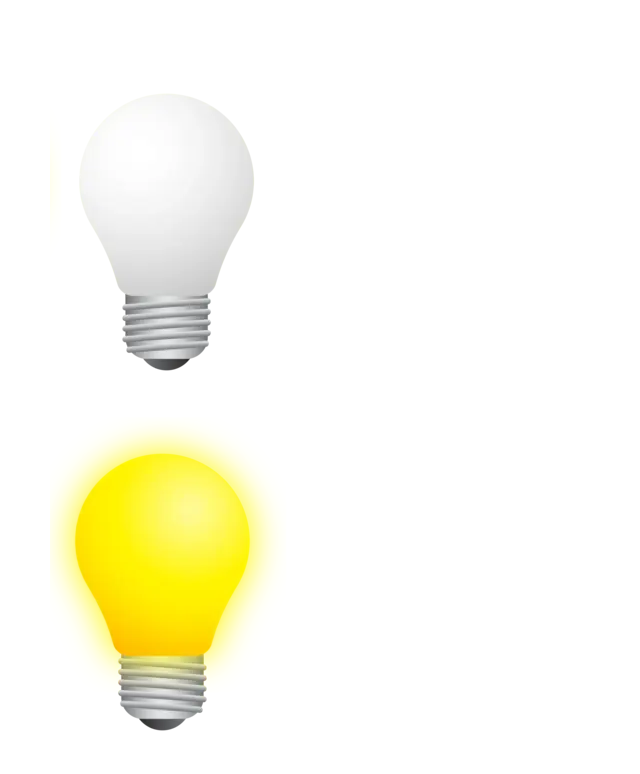
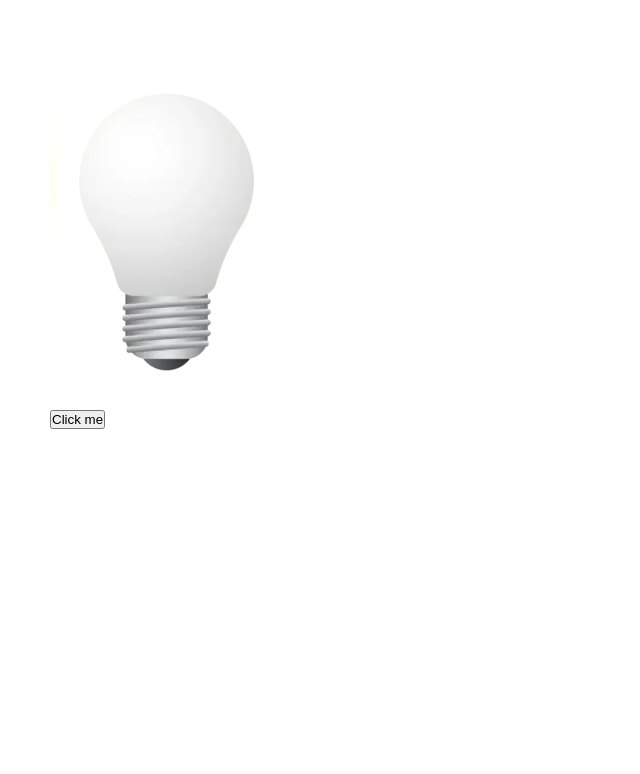
Before and after one commit to FrancescaRomagnoli/js-dom-1, a plain HTML site: page index.html in a window 1280 px wide. Shown: the whole page, without its empty margins (0-640 px from the left). Drawn offline with Linux system fonts and the light colour scheme.

Commit message:
add light switch

```diff
--- a/index.html
+++ b/index.html
@@ -9,14 +9,15 @@
     <link rel="stylesheet" href="./css/style.css" />
   </head>
   <body>
-    <div>
-      <figure id="light-bulb-container" class="img-container">
+    <div class="img-container">
+      <figure id="light-bulb-container">
         <img
           id="light-bulb-img"
           src="./img/white_lamp.png"
           alt="turned off light bulb"
         />
       </figure>
+      <button id="light-bulb-switch">Click me</button>
     </div>
 
     <!-- # custom js -->
--- a/js/script.js
+++ b/js/script.js
@@ -8,6 +8,14 @@ const offLightBulb = document.getElementById("light-bulb-img");
 const onLightBulb = document.createElement("img");
 
 onLightBulb.src = "./img/yellow_lamp.png";
-onLightBulb.classList.add("h-flip");
+onLightBulb.classList.add("h-flip", "d-none");
 
-lightBulbContainer.append(onLightBulb);
+// # light bulb switch
+
+const lightSwitch = document.getElementById("light-bulb-switch");
+
+lightSwitch.addEventListener("click", () => {
+  lightBulbContainer.append(onLightBulb);
+  offLightBulb.classList.toggle("d-none");
+  onLightBulb.classList.toggle("d-none");
+});
```
